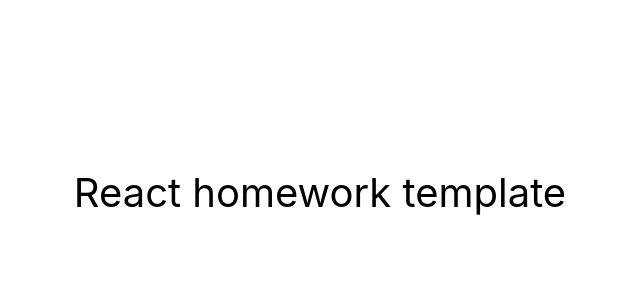
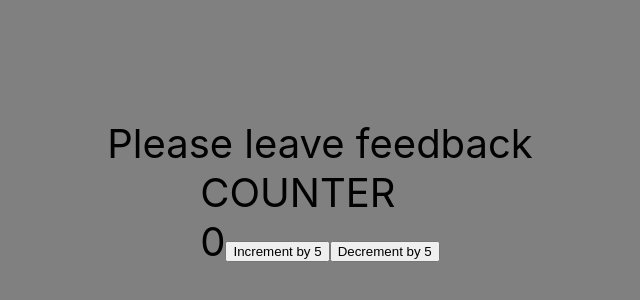
Before and after one commit to michamas/goit-react-hw-04-feedback, a React (Create React App) app: page / in a window 1280 px wide. Shown: the part 208-508 px from the top of the page, without its empty margins (320-960 px from the left). Built offline with nearby package versions, Linux system fonts and the light colour scheme.

Commit message:
Counter initialization

```diff
--- a/jsconfig.json
+++ b/jsconfig.json
@@ -1,6 +1,7 @@
 {
   "compilerOptions": {
-    "baseUrl": "src"
+    "baseUrl": "src",
+    "module": "es2015"
   },
   "include": ["src"]
 }
--- a/src/components/App.jsx
+++ b/src/components/App.jsx
@@ -1,16 +1,21 @@
+import Counter from './Counter';
+
 export const App = () => {
   return (
     <div
       style={{
         height: '100vh',
         display: 'flex',
+        flexDirection: 'column',
         justifyContent: 'center',
         alignItems: 'center',
         fontSize: 40,
-        color: '#010101'
+        color: '#010101',
+        backgroundColor: 'grey',
       }}
     >
-      React homework template
+      Please leave feedback
+      <Counter step={5} />
     </div>
   );
 };
--- /dev/null
+++ b/src/components/Counter.jsx
@@ -0,0 +1,37 @@
+const { Component } = require('react');
+
+class Counter extends Component {
+  static defaultProps = {
+    step: 1,
+  };
+
+  static propTypes = {};
+
+  handleIncrement(event) {
+    console.log('Increment btn was clicked', event);
+    console.log('this.props: ', this.props);
+  }
+  handleDecrement(event) {
+    console.log('Decrement btn was clicked', event);
+    console.log('this.props: ', this.props);
+  }
+
+  render() {
+    const { step } = this.props;
+
+    return (
+      <div>
+        <div>COUNTER</div>
+        <span>0</span>
+        <button type="button" onClick={this.handleIncrement}>
+          Increment by {step}
+        </button>
+        <button type="button" onClick={this.handleDecrement}>
+          Decrement by {step}
+        </button>
+      </div>
+    );
+  }
+}
+
+export default Counter;
--- /dev/null
+++ b/src/components/Section.jsx
@@ -0,0 +1,3 @@
+// const { Component } = require("react");
+
+// class Section extends Component {}
--- /dev/null
+++ b/src/components/Statistics.jsx
@@ -0,0 +1,3 @@
+// import { Component } from "react"
+
+// class Statistics exteneds Component {}
```
Also changed, not shown: src/components/FeedbackOptions.jsx (added).
